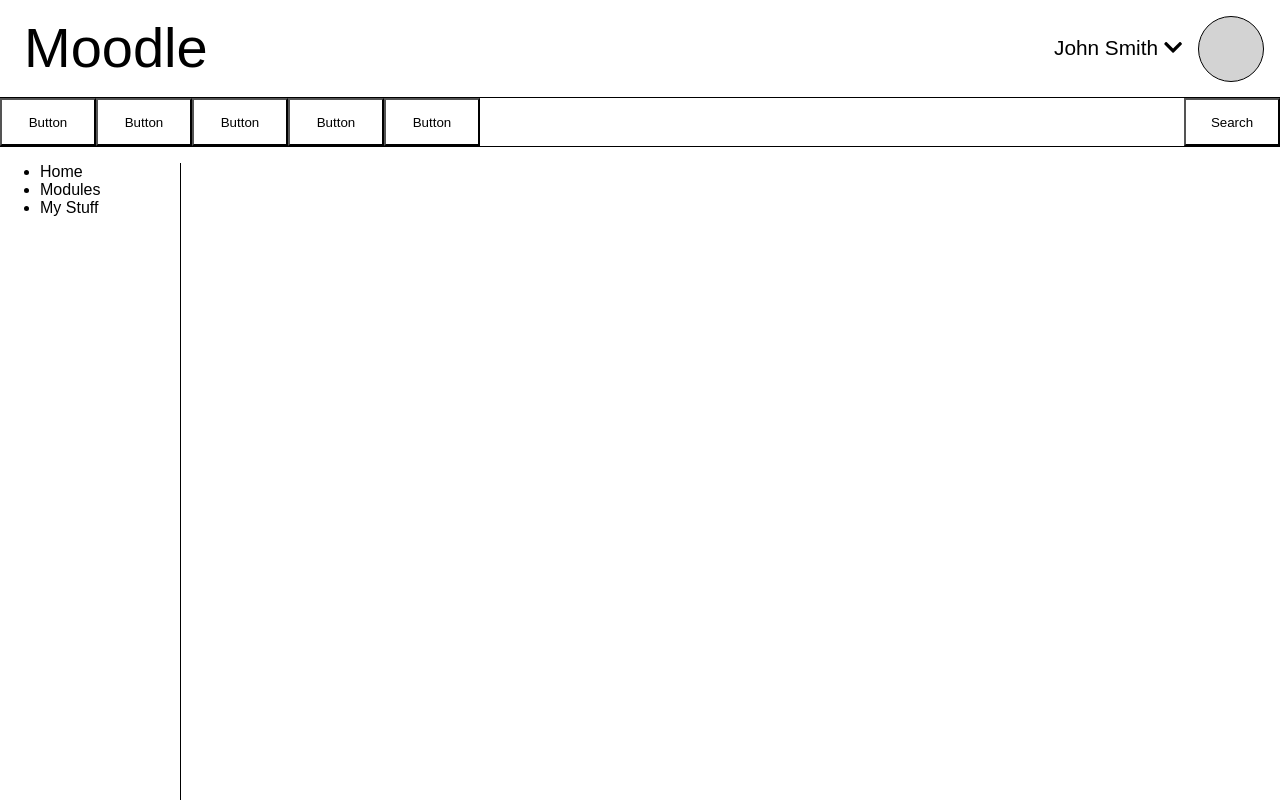
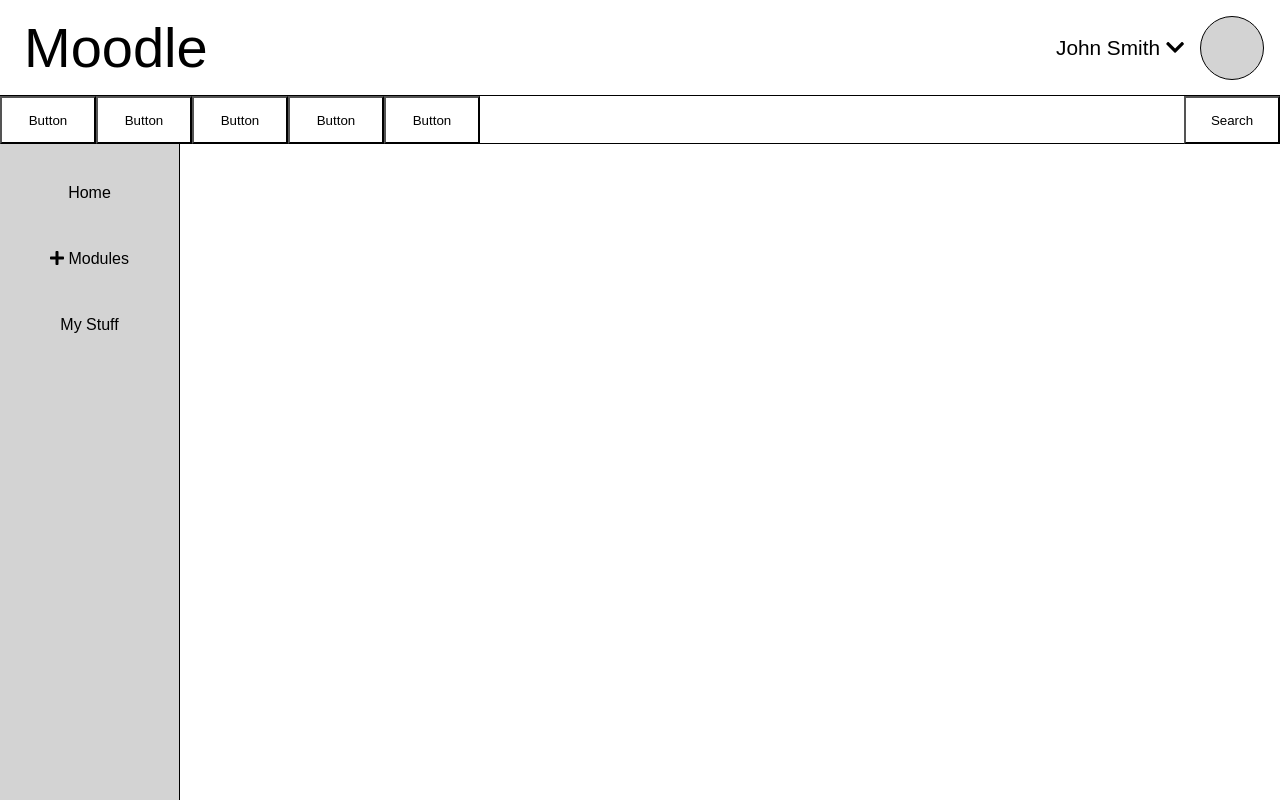
Before and after one commit to ajbourne98/Project, an Angular app in the folder angular/: page / in a window 1280 px wide. Shown: the top 800 px of the page. Built offline with nearby package versions, Linux system fonts and the light colour scheme.

Commit message:
more sidebar stuff

```diff
--- a/angular/src/app/sidebar/sidebar.component.html
+++ b/angular/src/app/sidebar/sidebar.component.html
@@ -1,9 +1,14 @@
 <div class="sidebar">
   <div class="sidebar-items">
-    <ul>
-      <li class="item" *ngFor="let item of getSidebarItems()">
-        {{item}}
-      </li>
-    </ul>
+    <div class="item" *ngFor="let item of getSidebarItems()">
+      <fa-icon [icon]="item.expanded ? faMinus : faPlus" *ngIf="item.subItems" (click)="onItemClick(item)"></fa-icon>
+      {{ item.label }}
+
+      <div class="sub-items" *ngIf="item.subItems && item.expanded">
+        <div class="sub-item" *ngFor="let subItem of item.subItems">
+          {{ subItem.label }}
+        </div>
+      </div>
+    </div>
   </div>
 </div>
--- a/angular/src/app/sidebar/sidebar.component.scss
+++ b/angular/src/app/sidebar/sidebar.component.scss
@@ -4,4 +4,26 @@
   height: $sidebar-height;
   width: 180px;
   border-right: 1px solid black;
+  background-color: lightgray;
 }
+
+.sidebar-items {
+  padding-top: 1rem;
+
+  .item {
+    width: 100%;
+    padding: 1.5rem 1rem 1.5rem 1rem;
+    text-align: center;
+  }
+
+  .sub-items {
+    margin-top: 1rem;
+
+    .sub-item {
+      width: 100%;
+      padding: 1rem 1rem 1rem 1rem;
+      text-align: right;
+    }
+  }
+
+}
--- a/angular/src/app/sidebar/sidebar.component.ts
+++ b/angular/src/app/sidebar/sidebar.component.ts
@@ -1,4 +1,5 @@
 import { Component, OnInit } from '@angular/core';
+import { faPlus, faMinus } from '@fortawesome/free-solid-svg-icons';
 
 @Component({
   selector: 'app-sidebar',
@@ -6,17 +7,59 @@
   styleUrls: ['./sidebar.component.scss']
 })
 export class SidebarComponent implements OnInit {
+  public faPlus = faPlus;
+  public faMinus = faMinus;
+
+  private sidebarItems: SidebarItem[];
 
   constructor() { }
 
   ngOnInit(): void {
+    this.sidebarItems = [
+      {
+        label: 'Home',
+        subItems: null
+      },
+      {
+        label: 'Modules',
+        subItems: [
+          {
+            label: 'Module 1',
+            subItems: null
+          },
+          {
+            label: 'Module 2',
+            subItems: null
+          },
+          {
+            label: 'Module 3',
+            subItems: null
+          },
+          {
+            label: 'Module 4',
+            subItems: null
+          }
+        ],
+        expanded: false
+      },
+      {
+        label: 'My Stuff',
+        subItems: null
+      },
+    ];
   }
 
-  public getSidebarItems(): String[] {
-    return [
-      'Home',
-      'Modules',
-      'My Stuff'
-    ];
+  public getSidebarItems(): SidebarItem[] {
+    return this.sidebarItems;
+  }
+
+  public onItemClick(item: SidebarItem): void {
+    item.expanded = !item.expanded;
   }
 }
+
+export type SidebarItem = {
+  label: string;
+  subItems: SidebarItem[];
+  expanded?: boolean;
+}
--- a/angular/src/styles.scss
+++ b/angular/src/styles.scss
@@ -1,11 +1,15 @@
 /* You can add global styles to this file, and also import other style files */
 
-$header-height: 65px;
+$header-height: 6rem;
 $nav-height: 3rem;
-$sidebar-height: 1022px;
+$sidebar-height: calc(100% - 9rem);
+
+* {
+  box-sizing: border-box;
+  font-family: Arial, Helvetica, sans-serif;
+}
 
 body {
   margin: 0;
-  font-family: Arial, Helvetica, sans-serif;
   height: 100vh;
 }
```
